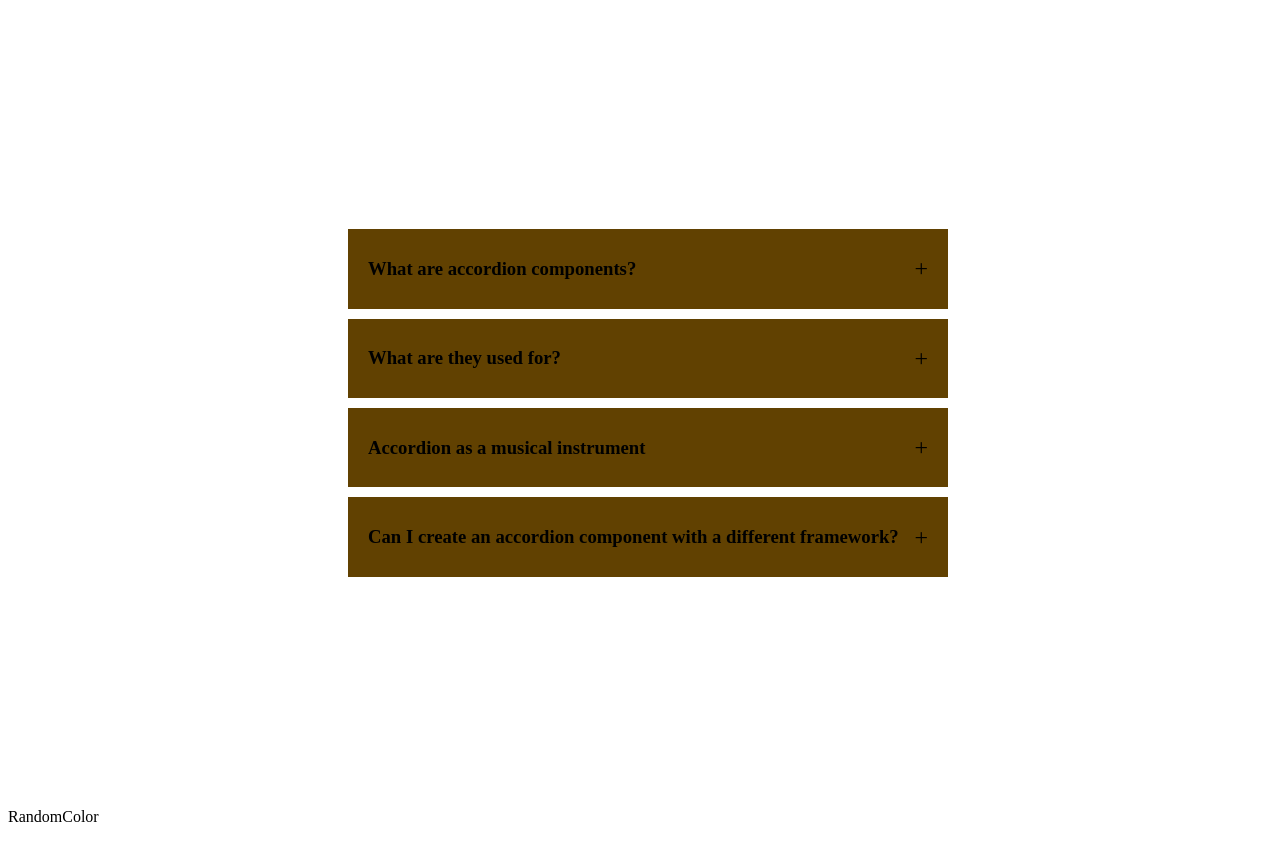
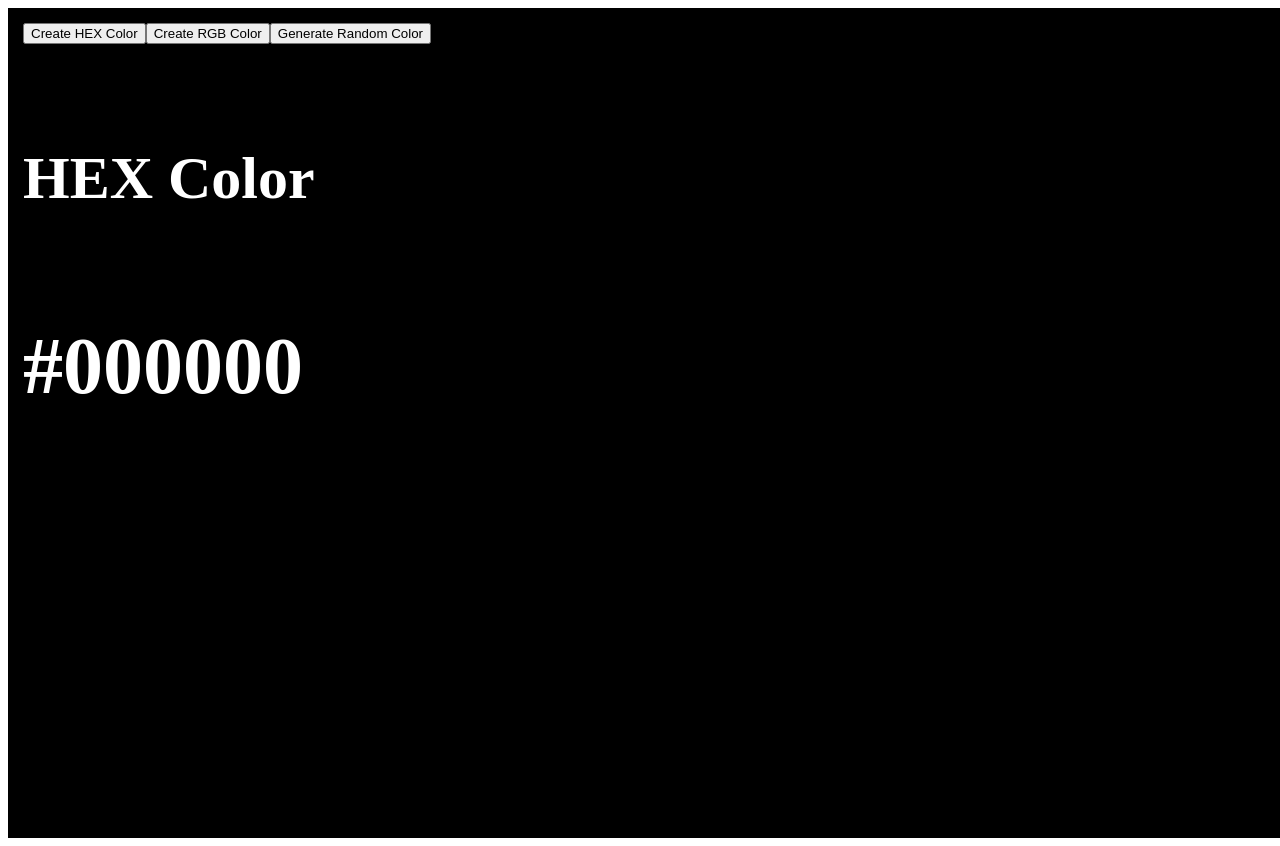
Before and after one commit to abdullahkhan-10/React-Projects, a React (Vite) app in the folder 1BeginnerProjects/oneTofive/: page / in a window 1280 px wide. Shown: the top 846 px of the page. Built offline with nearby package versions, Linux system fonts and the light colour scheme.

Commit message:
random color generator added

```diff
--- a/1BeginnerProjects/oneTofive/src/App.jsx
+++ b/1BeginnerProjects/oneTofive/src/App.jsx
@@ -8,7 +8,7 @@ function App() {
   return (
     <>
      {/* 1. Accordian */}
-     <Accordian/>
+     {/* <Accordian/> */}
 
      {/* 2 Random Color Generator */}
      <RandomColor/>
--- a/1BeginnerProjects/oneTofive/src/components/2color-generator/RandomColor.jsx
+++ b/1BeginnerProjects/oneTofive/src/components/2color-generator/RandomColor.jsx
@@ -1,101 +1,77 @@
-import React from 'react'
+import React, { useState } from "react";
+// import { useEffect} from "react";
 
 const RandomColor = () => {
+  const [color, setColor] = useState("#000000");
+  const [typeOfColor, setTypeOfColor] = useState("hex");
+
+  const randomUtility = (getLength) =>{
+    return Math.floor(Math.random() * getLength)
+  }
+  const createHexColor = () => {
+    // #ffde24
+    const hexArr = [0, 1, 2, 3, 4, 5, 6, 7, 8, 9, "A", "B", "C", "D", "E", "F"];
+    let hexColor = "#";
+    for (let i = 0; i < 6; i++) {
+        // the randomUtility function will take 6 random elemnet from the index of array, and will store that array of 6 elements in variable (hexColor)
+      hexColor += hexArr[randomUtility(hexArr.length)];
+    }
+    // console.log(hexColor);
+    setColor(hexColor)
+  };
+
+  const createRgbColor = () => {
+    const r = randomUtility(256)
+    const g = randomUtility(256)
+    const b = randomUtility(256)
+    let rgbColor = `(${r}, ${g}, ${b})`
+    setColor(rgbColor)
+  };
+
+//   useEffect( ()=>{
+//     if (typeOfColor === "hex") createHexColor()
+//         else createRgbColor();
+
+//   },[typeOfColor])
+
   return (
-    <div>RandomColor</div>
-  )
-}
+    <div
+      style={{
+        width: "100%",
+        height: "100vh",
+        padding: "15px",
+        background: color,
 
-export default RandomColor
+      }}
+    >
+        {/* With these two button we will update the typOfColor,if we click on hex then below generate button will run hex function, and if rgb  button is click then rgb function will run. */}
+      <button
+        onClick={() => {setTypeOfColor("hex");}}>Create HEX Color</button>
+      <button
+        onClick={() => {setTypeOfColor("rgb");}}>Create RGB Color</button>
 
+        {/* If we have clicked on button with argument "hex" then (createHexColor) function will run, if (rgb) then (createRgbColor) functio will run. */}
+      <button onClick={typeOfColor === "hex" ? createHexColor : createRgbColor}>
+        Generate Random Color
+      </button>
 
+      {/* display name and type of each color */}
 
+      <div style={{
+        display: "flex",
+        justifyContent: "center",
+        alignContent: "center",
+        color: "#fff",
+        fontSize: "40px",
+        marginTop: "50px",
+        flexDirection: "column",
+        gap: "5px"
+      }}>
+        <h2>{typeOfColor === "rgb" ? 'RGB Color' : 'HEX Color'}</h2>
+        <h1>{color}</h1>
+      </div>
+    </div>
+  );
+};
 
-
-
-
-
-
-
-
-
-
-
-
-
-
-
-
-
-
-// import { useEffect, useState } from "react";
-
-// export default function RandomColor() {
-//   const [typeOfColor, setTypeOfColor] = useState("hex");
-//   const [color, setColor] = useState("#000000");
-
-//   function randomColorUtility(length) {
-//     return Math.floor(Math.random() * length);
-//   }
-
-//   function handleCreateRandomHexColor() {
-//     // #678765
-//     const hex = [1, 2, 3, 4, 5, 6, 7, 8, 9, "A", "B", "C", "D", "E", "F"];
-//     let hexColor = "#";
-
-//     for (let i = 0; i < 6; i++) {
-//       hexColor += hex[randomColorUtility(hex.length)];
-//     }
-//     setColor(hexColor);
-//   }
-
-//   function handleCreateRandomRgbColor() {
-//     const r = randomColorUtility(256);
-//     const g = randomColorUtility(256);
-//     const b = randomColorUtility(256);
-
-//     setColor(`rgb(${r},${g}, ${b})`);
-//   }
-
-//   useEffect(() => {
-//     if (typeOfColor === "rgb") handleCreateRandomRgbColor();
-//     else handleCreateRandomHexColor();
-//   }, [typeOfColor]);
-
-//   return (
-//     <div
-//       style={{
-//         width: "100vw",
-//         height: "100vh",
-//         background: color,
-//       }}
-//     >
-//       <button onClick={() => setTypeOfColor("hex")}>Create HEX Color</button>
-//       <button onClick={() => setTypeOfColor("rgb")}>Create RGB Color</button>
-//       <button
-//         onClick={
-//           typeOfColor === "hex"
-//             ? handleCreateRandomHexColor
-//             : handleCreateRandomRgbColor
-//         }
-//       >
-//         Generate Random Color
-//       </button>
-//       <div
-//         style={{
-//           display: "flex",
-//           justifyContent: "center",
-//           alignItems: "center",
-//           color: "#fff",
-//           fontSize: "60px",
-//           marginTop: "50px",
-//           flexDirection  :'column',
-//           gap :'20px'
-//         }}
-//       >
-//         <h3>{typeOfColor === "rgb" ? "RGB Color" : "HEX Color"}</h3>
-//         <h1>{color}</h1>
-//       </div>
-//     </div>
-//   );
-// }
+export default RandomColor;
```
